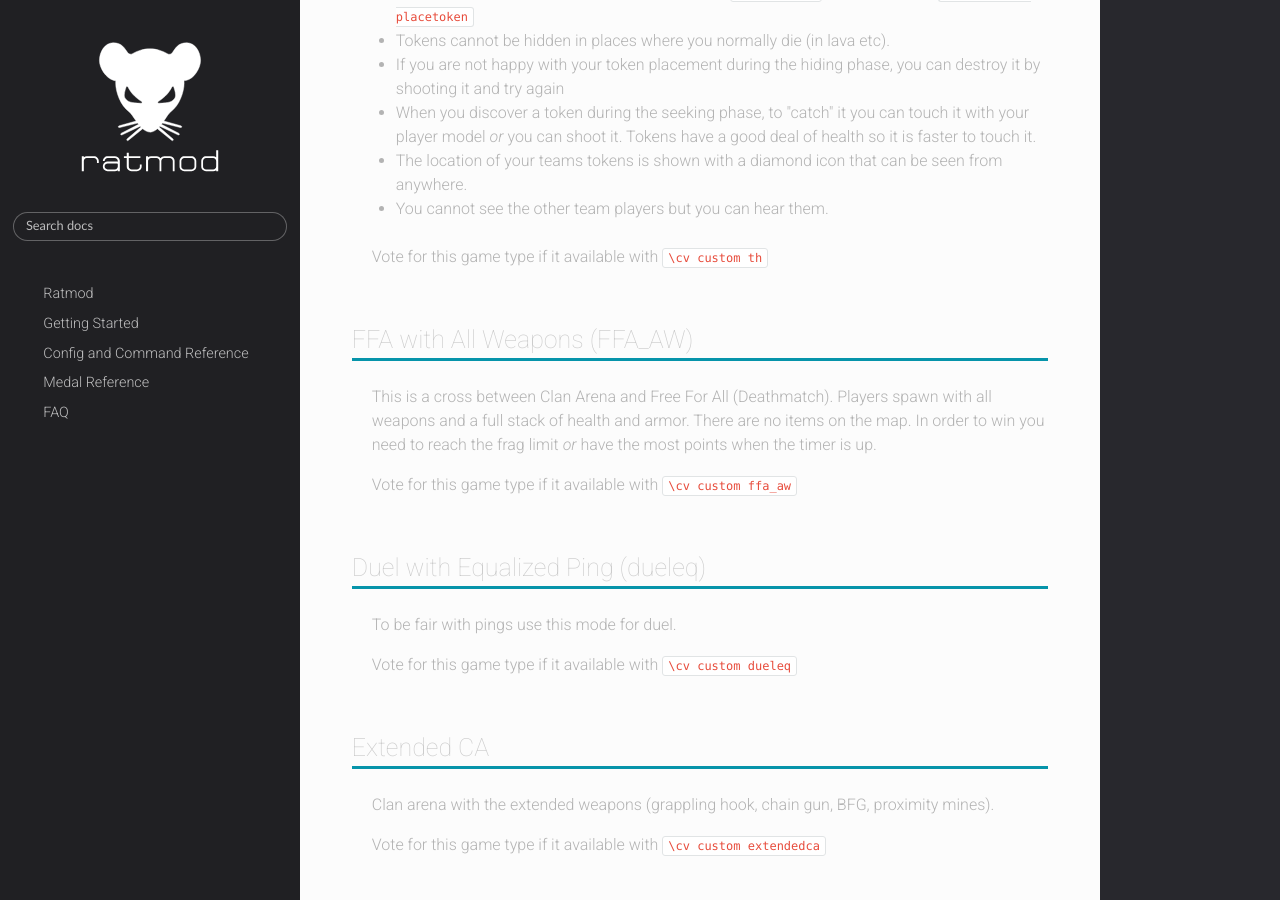
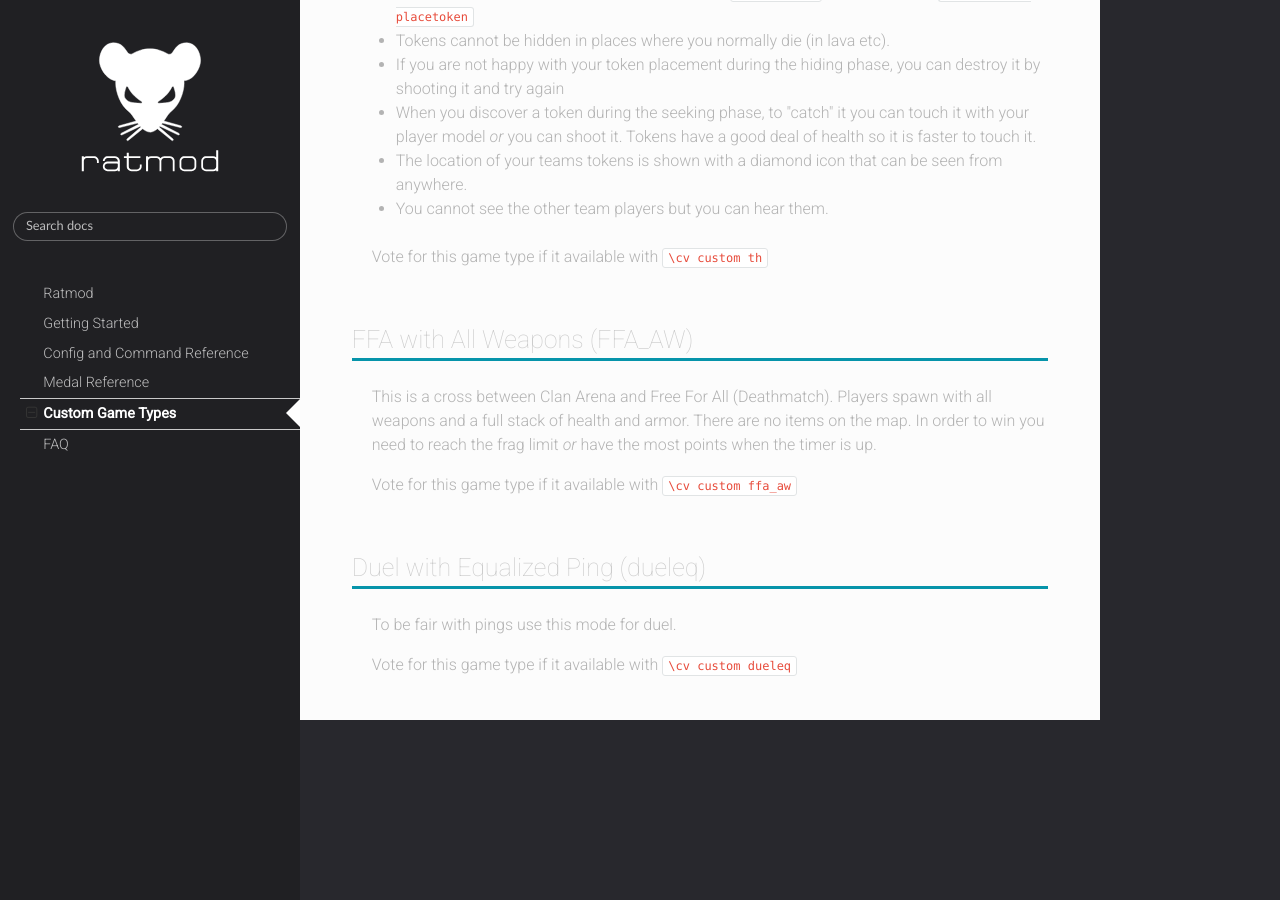
Before and after one commit to ratmod/ratmod.github.io, an MkDocs documentation site: the page built from docs/game-types.md, in a window 1280 px wide and 900 px high, scrolled down 1786 px. Built offline with MkDocs 1.6.1, drawn with Linux system fonts in a browser that asks for light colours; nearby versions of some CDN libraries; after the commit the page ends 2506 px from its top, so only the background shows below that.

Commit message:
add: game-types to nav

```diff
--- a/docs/game-types.md
+++ b/docs/game-types.md
@@ -49,9 +49,3 @@ Vote for this game type if it available with `\cv custom ffa_aw`
 To be fair with pings use this mode for duel.
 
 Vote for this game type if it available with `\cv custom dueleq`
-
-## Extended CA
-
-Clan arena with the extended weapons (grappling hook, chain gun, BFG, proximity mines).
-
-Vote for this game type if it available with `\cv custom extendedca`
--- a/mkdocs.yml
+++ b/mkdocs.yml
@@ -14,5 +14,6 @@ nav:
   - Getting Started: getting-started.md
   - Config and Command Reference: config-command-reference.md
   - Medal Reference: medal-reference.md
+  - Custom Game Types: game-types.md
   - FAQ: faq.md
   #- Change Log: changelog.md
```
